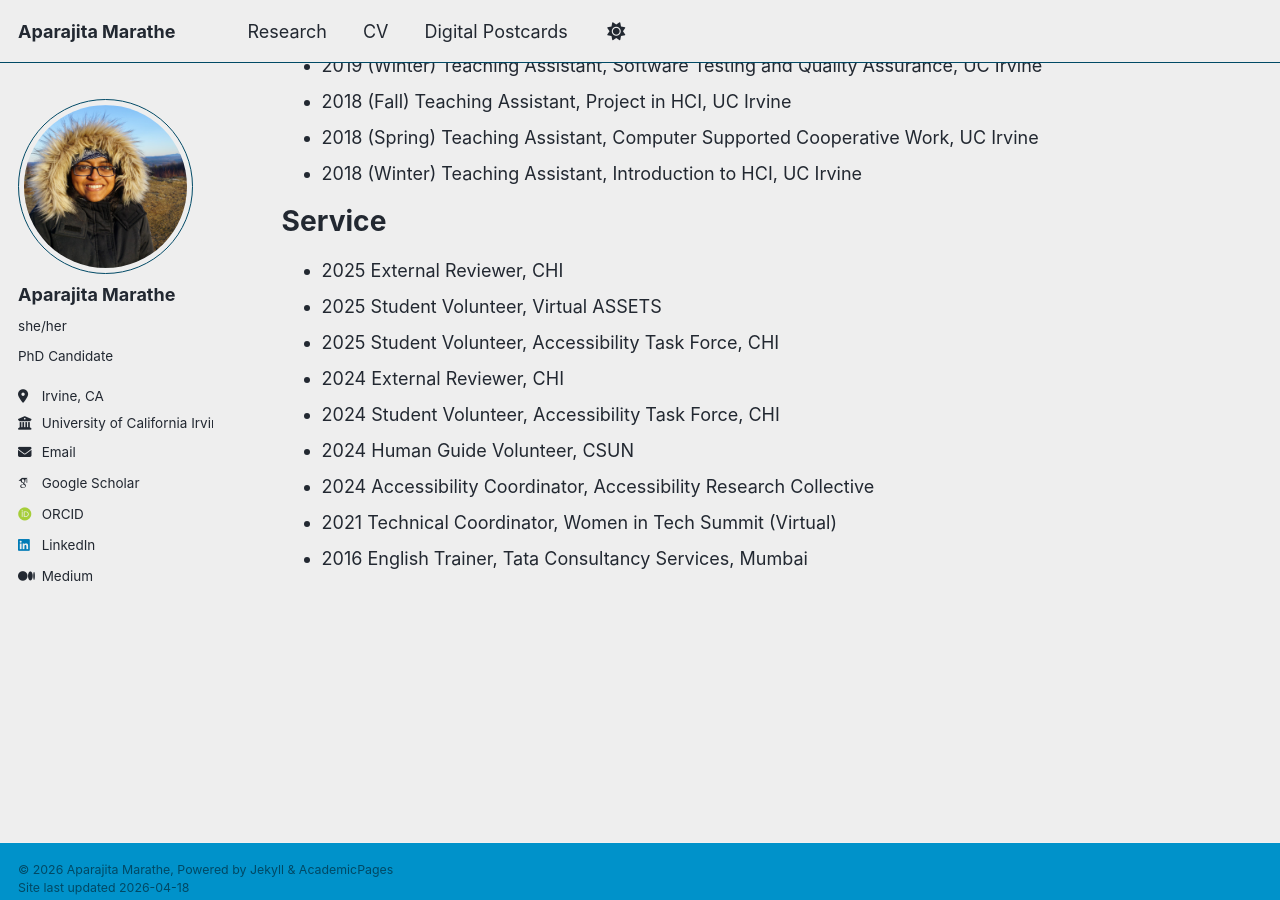
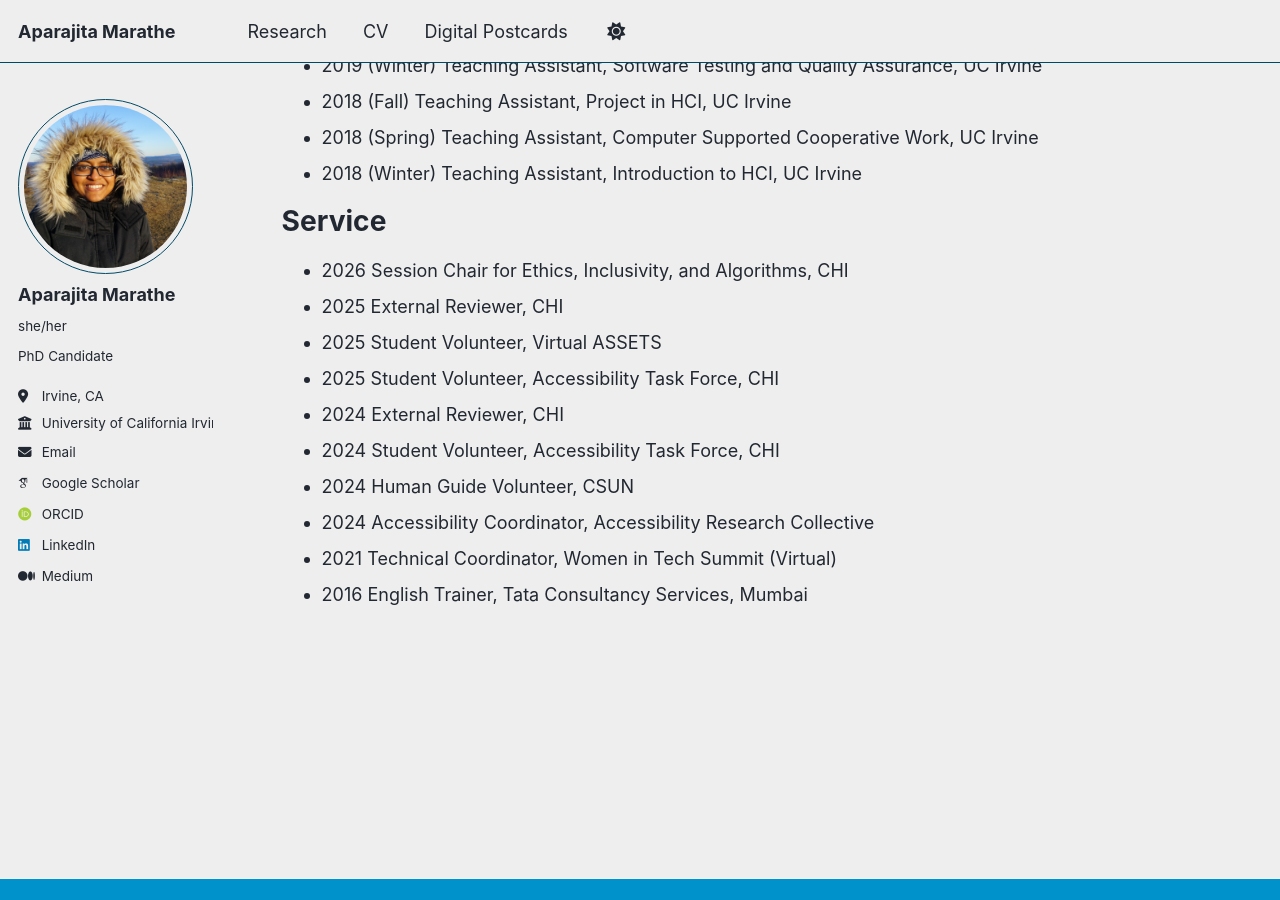
Before and after one commit to aparajitamarathe/aparajitamarathe.github.io, a Jekyll site: the page built from _pages/cv.md, in a window 1280 px wide and 900 px high, scrolled down 2274 px. Built offline with Jekyll 4.4.1, drawn with Linux system fonts in a browser that asks for light colours; some web fonts are replaced.

Commit message:
Add 2026 Session Chair role to CV

```diff
--- a/_pages/cv.md
+++ b/_pages/cv.md
@@ -84,6 +84,7 @@ Teaching
 
 Service
 ======
+* 2026 Session Chair for Ethics, Inclusivity, and Algorithms, CHI
 * 2025 External Reviewer, CHI
 * 2025 Student Volunteer, Virtual ASSETS
 * 2025 Student Volunteer, Accessibility Task Force, CHI
```
